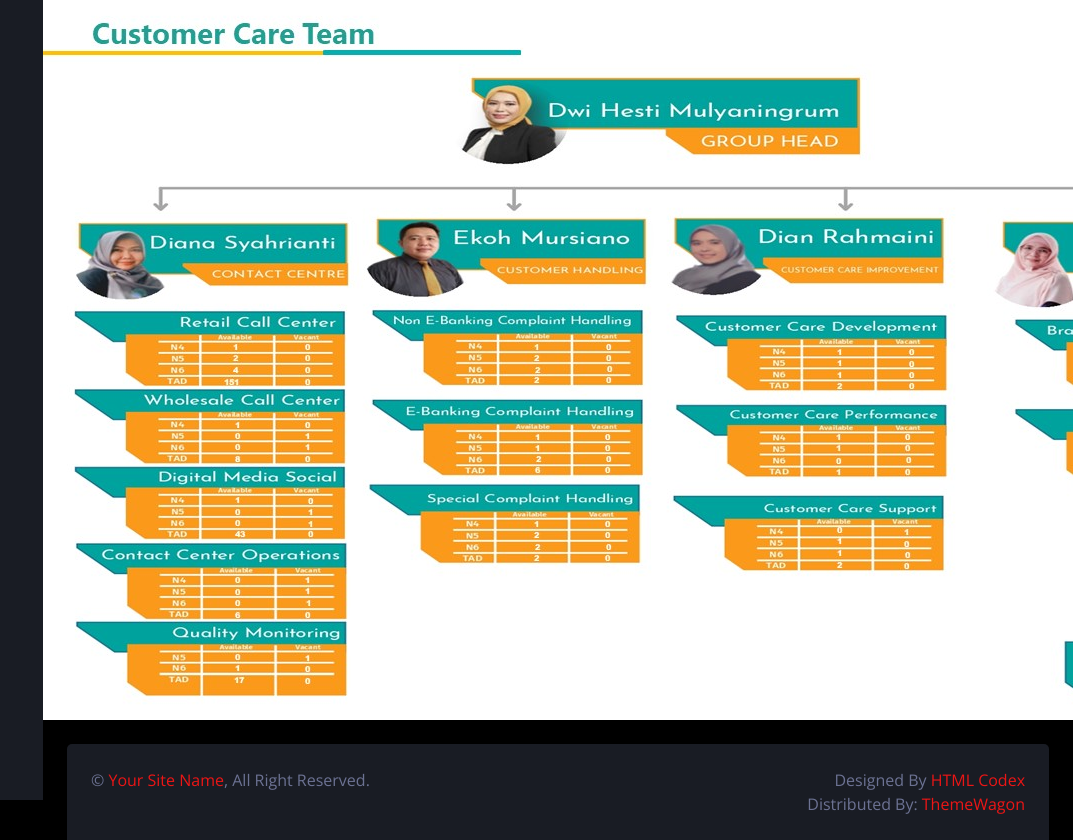
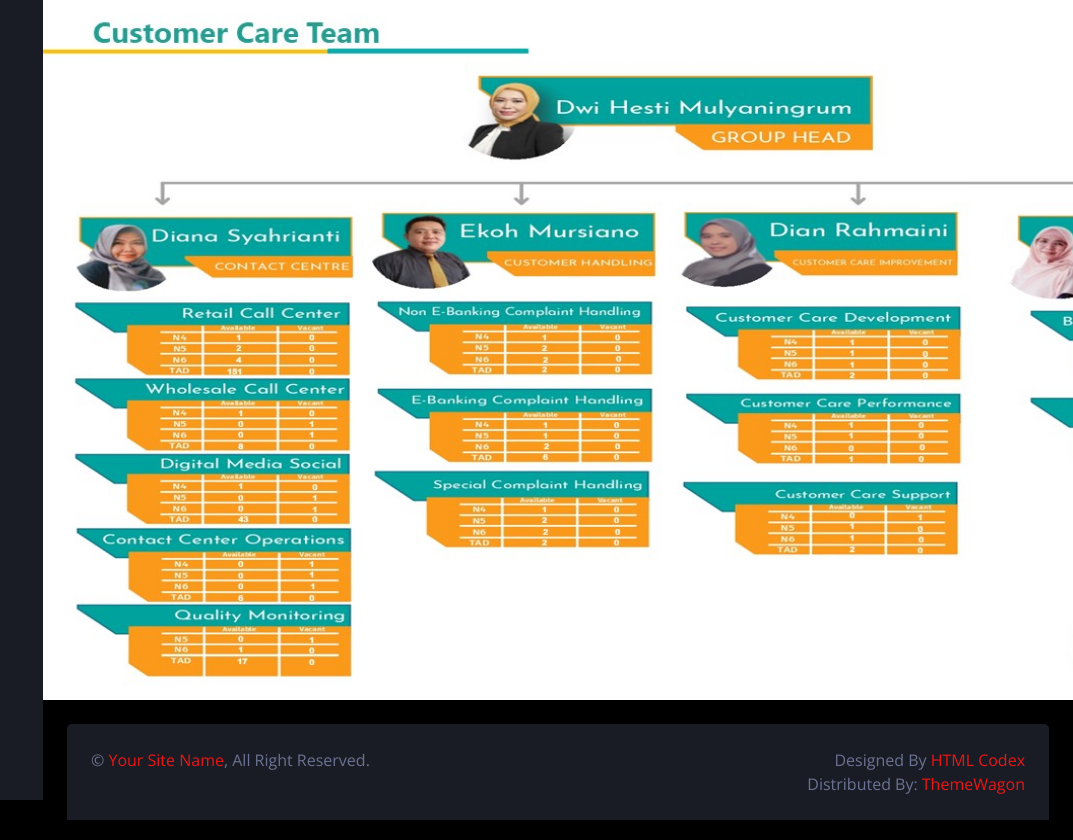
Before and after one commit to GeryanAbdi/dashboardccg.github.io, a plain HTML site: page struktur.html in a window 1280 px wide. Shown: the top 840 px of the page, 207-1280 px from the left. Drawn offline with nearby package versions, Linux system fonts and the light colour scheme.

Commit message:
Update struktur.html

```diff
--- a/struktur.html
+++ b/struktur.html
@@ -73,7 +73,7 @@
         <div class="content">
             </nav>
             <!-- Navbar End -->
-                <img class="" src="img/Struktur.jpeg" alt="" style="width: 1280px; height: 720px;">
+                <img class="" src="img/struktur.jpeg" alt="" style="width: 1300px; height: 700px;">
             </marquee>
             <!-- Table End -->
 
```
